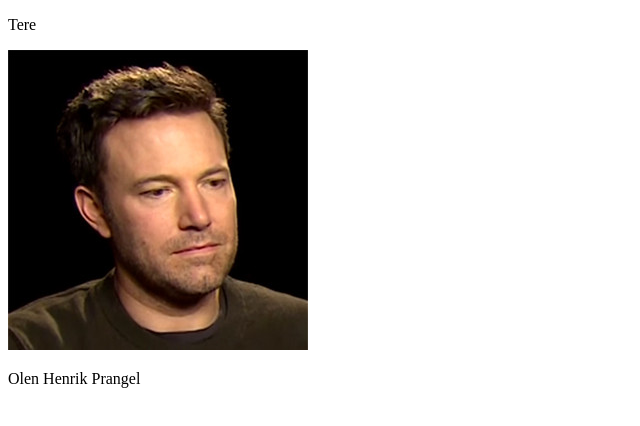
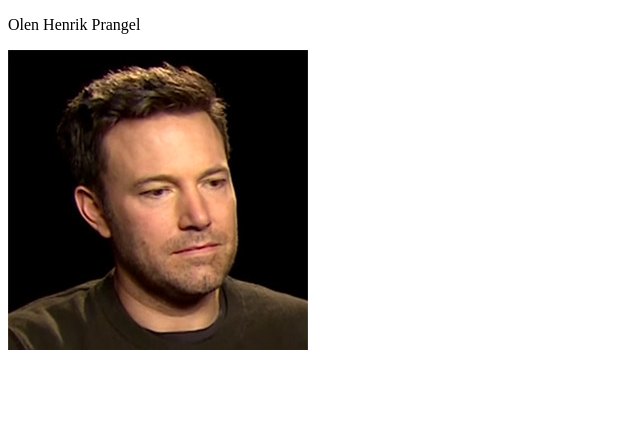
Before and after one commit to HenrikPrangel/Kodulehekulg, a plain HTML site: page index.html in a window 1280 px wide. Shown: the whole page, without its empty margins (0-640 px from the left). Drawn offline with Linux system fonts and the light colour scheme.

Commit message:
Parandasin Kodulehekülge

```diff
--- a/index.html
+++ b/index.html
@@ -1,11 +1,13 @@
 <!DOCTYPE html>
 <html>
-<head>
-<meta charset="utf=8"/>
-</head>
- <body>
-   <p> Tere  </p>
-   <img src="mina.jpg"/>
-   <p> Olen Henrik Prangel </p>
-</body>
+  <head>
+    <meta charset="utf-8"/>
+    <title>Tere</title>
+  </head>
+  <body>
+    <p>Olen Henrik Prangel</p>
+
+    <img src="mina.jpg"/>
+
+  </body>
 </html>
```
